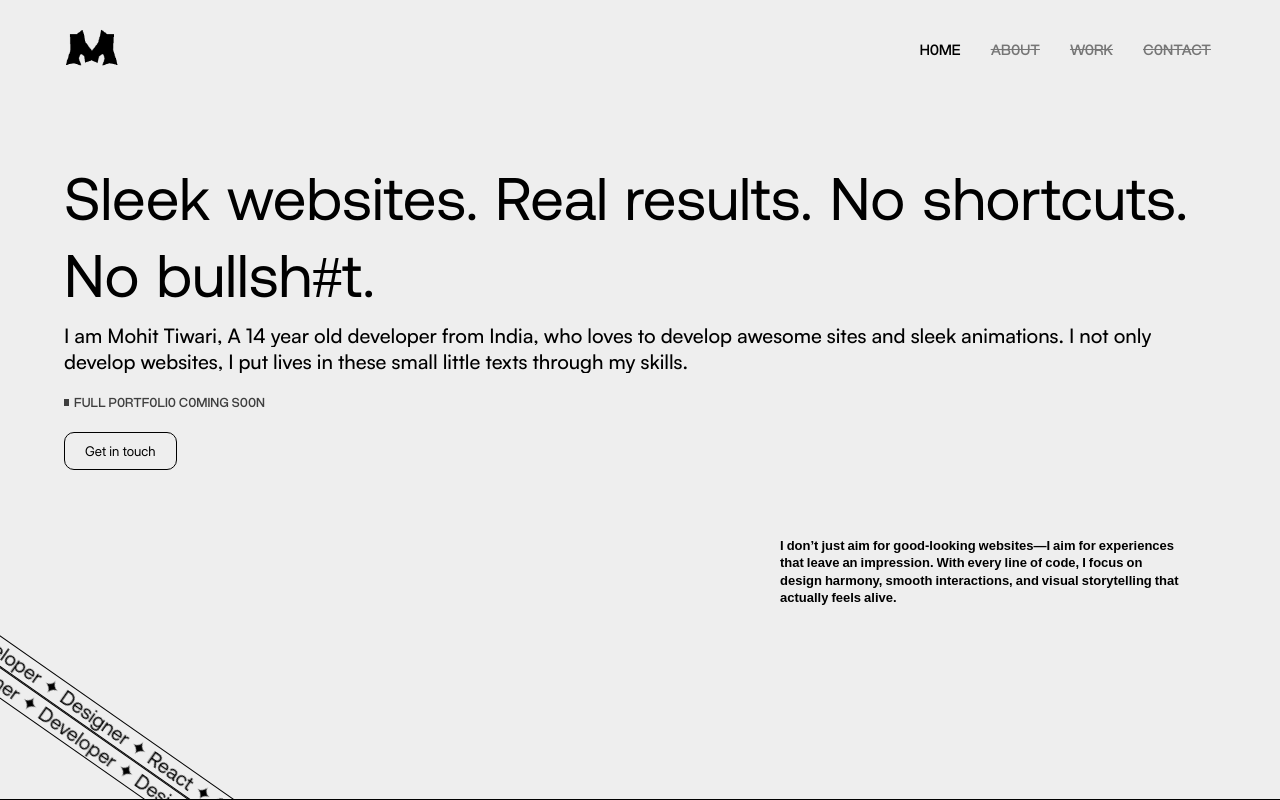
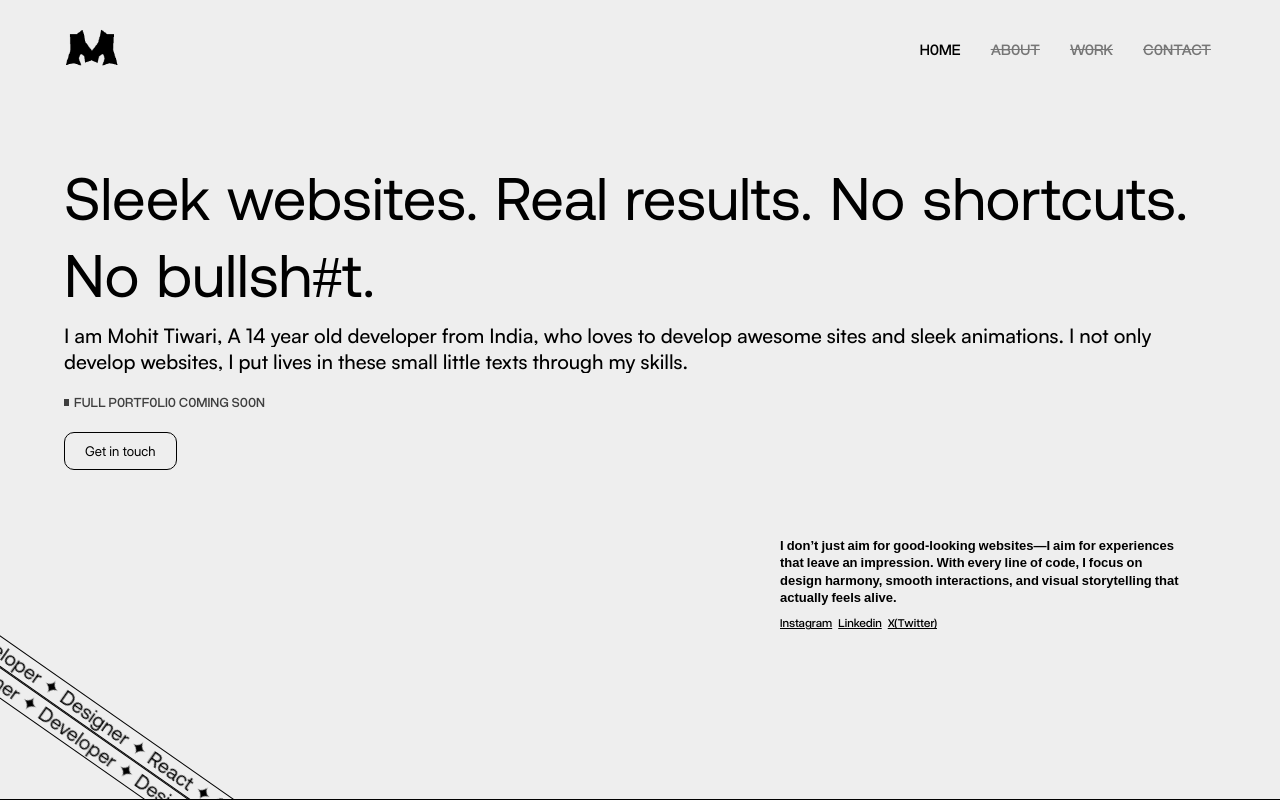
Before and after one commit to MohitTiwariBytes/portfolio-2025, a React (Vite) app: page / in a window 1280 px wide. Built offline with nearby package versions, Linux system fonts and the light colour scheme; a web font is replaced by a local one.

Commit message:
Added the socials for the desktop version and made the "Get in touch" button clickable!

```diff
--- a/src/Pages/Home/Sections/FirstSection/FirstSection.css
+++ b/src/Pages/Home/Sections/FirstSection/FirstSection.css
@@ -74,8 +74,9 @@
   width: 100%;
   position: absolute;
   display: flex;
-  justify-content: end;
-  align-items: center;
+  flex-direction: column;
+  align-items: end;
+  justify-content: center;
   margin-top: -100px;
   left: -100px;
 }
@@ -93,6 +94,23 @@
 
 .small__desc__text span {
   position: relative;
+}
+
+.socials_desktop {
+  max-width: 400px;
+  display: flex;
+  flex-direction: row;
+  gap: 6px;
+  justify-content: start;
+  align-items: center;
+  width: 100%;
+  margin-top: 10px;
+}
+
+.socials_desktop a {
+  color: black;
+  font-family: "Overused Grotesk Medium";
+  font-size: 12px;
 }
 
 .notice {
@@ -208,4 +226,8 @@
   .small__desc__text {
     display: none;
   }
+
+  .socials_desktop {
+    display: none;
+  }
 }
--- a/src/Pages/Home/Sections/FirstSection/FirstSection.jsx
+++ b/src/Pages/Home/Sections/FirstSection/FirstSection.jsx
@@ -85,6 +85,16 @@ export default function FirstSection() {
             // }
         });
 
+        gsap.fromTo(".socials_desktop a", {
+            opacity: "0"
+        }, {
+            opacity: "1",
+            duration: 1,
+            ease: "ease",
+            delay: 3.5,
+            stagger: "0.09"
+        })
+
         gsap.fromTo(`.btn__first__section button`, {
             opacity: "0"
         },
@@ -146,6 +156,11 @@ export default function FirstSection() {
                             </div>
                         ))}
                     </div>
+                    <div className="socials_desktop">
+                        <a href="https://www.instagram.com/codedbymohit/">Instagram</a>
+                        <a href="https://www.linkedin.com/feed/">Linkedin</a>
+                        <a href="https://x.com/codedbymohit">X(Twitter)</a>
+                    </div>
                 </div>
 
                 <div className="marquee__section">
```
